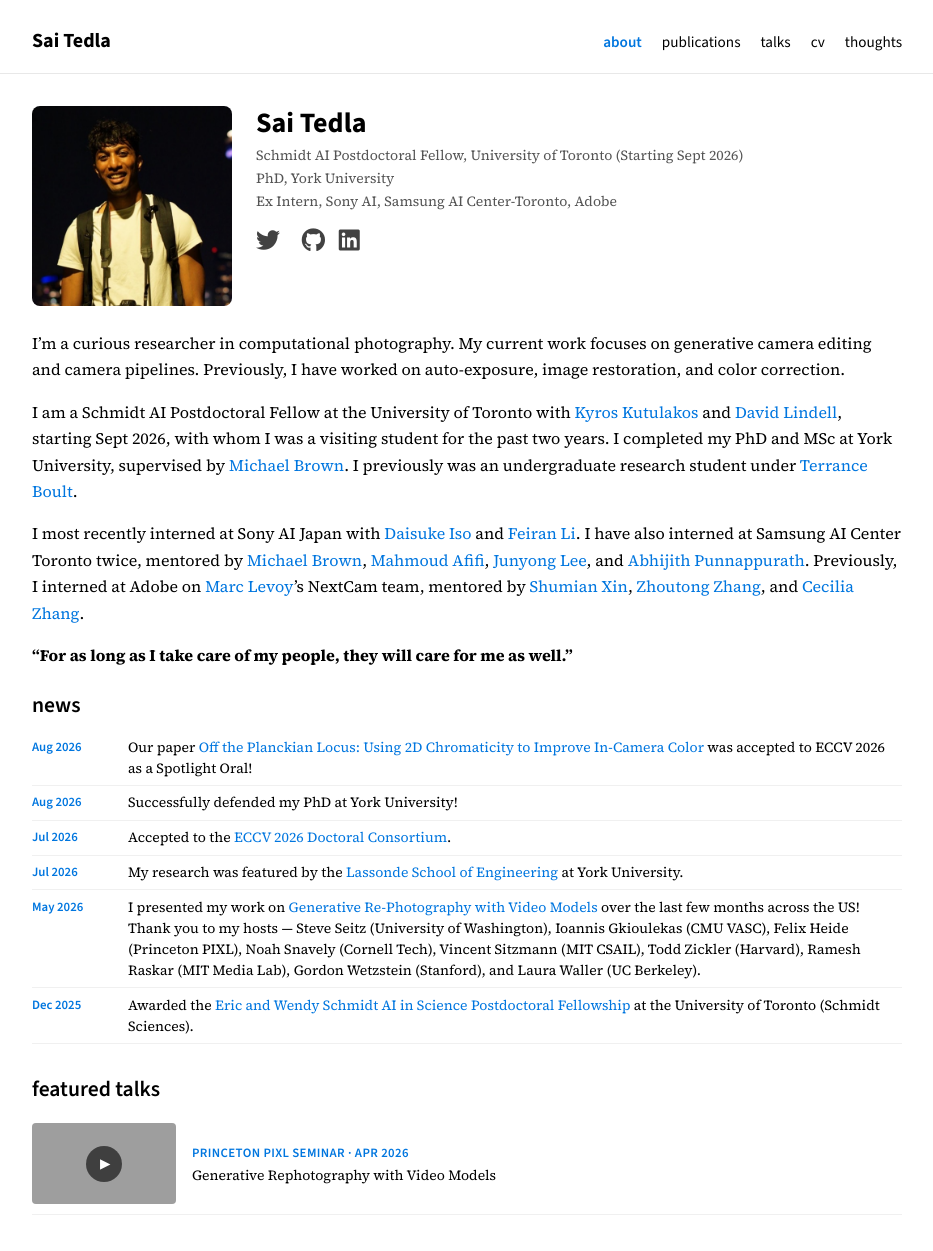
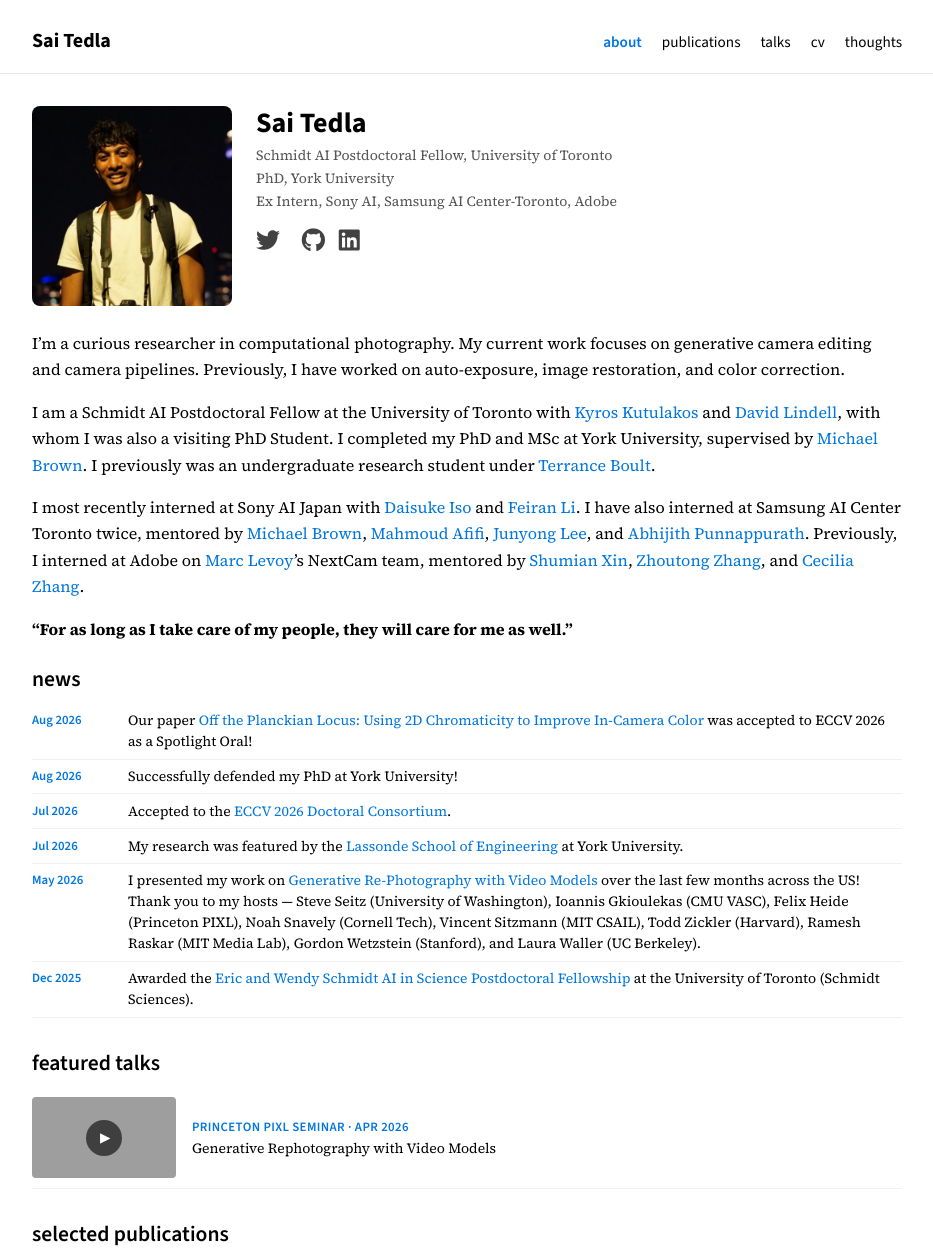
Before and after one commit to tedlasai/tedlasai.github.io, a Jekyll site: the page built from _pages/about.md, in a window 1280 px wide, cut to the strip 0-1251 px from the top of the page. Shown: the whole strip, without its empty margins (173-1106 px from the left). Built offline with Jekyll 4.4.1, drawn with Linux system fonts in a browser that asks for light colours; nearby versions of some CDN libraries; a style sheet for code colours, icons or effects is not loaded; grey boxes are pictures that could not be loaded.

Commit message:
Update about/CV for current postdoc and add Planckian code.
Co-authored-by: Cursor <cursoragent@cursor.com>

```diff
--- a/CV/selected_pub.bib
+++ b/CV/selected_pub.bib
@@ -68,7 +68,7 @@
   author={\textbf{Tedla*}, \textbf{SaiKiran} and Little*, Joshua E and Karaimer, Hakki Can and Brown, Michael S},
   journal={European Conference on Computer Vision (\pubabbr{ECCV})},
   year={2026},
-  addendum = {*Equal contribution, \pubnote{Spotlight Oral}, \href{https://ccmmlp.github.io/}{Project Page}~/~\href{https://www.youtube.com/watch?v=vRalX0D2IlI}{Video}~/~\href{https://arxiv.org/abs/2511.17133}{Paper Link}},
+  addendum = {*Equal contribution, \pubnote{Spotlight Oral}, \href{https://ccmmlp.github.io/}{Project Page}~/~\href{https://www.youtube.com/watch?v=vRalX0D2IlI}{Video}~/~\href{https://github.com/jelittle/ccm-mlp}{Code}~/~\href{https://arxiv.org/abs/2511.17133}{Paper Link}},
   presort={a},
 }
 
--- a/_bibliography/papers.bib
+++ b/_bibliography/papers.bib
@@ -23,6 +23,7 @@
   pdf={https://arxiv.org/abs/2511.17133},
   html={https://ccmmlp.github.io/},
   video={https://www.youtube.com/watch?v=vRalX0D2IlI},
+  code={https://github.com/jelittle/ccm-mlp},
   thumbnail={arxiv2025-planckian-chromaticity.png},
   equal_contribution={Tedla and Little},
   note={Spotlight Oral},
--- a/_pages/about.md
+++ b/_pages/about.md
@@ -2,7 +2,7 @@
 layout: about
 title: about
 permalink: /
-description: Schmidt AI Postdoctoral Fellow, University of Toronto (Starting Sept 2026)<br>PhD, York University<br>Ex Intern, Sony AI, Samsung AI Center-Toronto, Adobe
+description: Schmidt AI Postdoctoral Fellow, University of Toronto<br>PhD, York University<br>Ex Intern, Sony AI, Samsung AI Center-Toronto, Adobe
 
 profile:
   align: right
@@ -17,7 +17,7 @@ selected_papers: true
 
 I'm a curious researcher in computational photography. My current work focuses on generative camera editing and camera pipelines. Previously, I have worked on auto-exposure, image restoration, and color correction.
 
-I am a Schmidt AI Postdoctoral Fellow at the University of Toronto with [Kyros Kutulakos](https://www.cs.toronto.edu/~kyros/) and [David Lindell](https://www.cs.toronto.edu/~lindell/), starting Sept 2026, with whom I was a visiting student for the past two years. I completed my PhD and MSc at York University, supervised by [Michael Brown](https://www.eecs.yorku.ca/~mbrown/). I previously was an undergraduate research student under [Terrance Boult](https://vast.uccs.edu/~tboult/).
+I am a Schmidt AI Postdoctoral Fellow at the University of Toronto with [Kyros Kutulakos](https://www.cs.toronto.edu/~kyros/) and [David Lindell](https://www.cs.toronto.edu/~lindell/), with whom I was also a visiting PhD Student. I completed my PhD and MSc at York University, supervised by [Michael Brown](https://www.eecs.yorku.ca/~mbrown/). I previously was an undergraduate research student under [Terrance Boult](https://vast.uccs.edu/~tboult/).
 
 I most recently interned at Sony AI Japan with [Daisuke Iso](https://ai.sony/people/daisuke-iso) and [Feiran Li](https://www.linkedin.com/in/feiran-li-475503170/). I have also interned at Samsung AI Center Toronto twice, mentored by [Michael Brown](https://www.eecs.yorku.ca/~mbrown/), [Mahmoud Afifi](https://www.mafifi.info/), [Junyong Lee](https://junyonglee.me/), and [Abhijith Punnappurath](https://abhijithpunnappurath.github.io/). Previously, I interned at Adobe on [Marc Levoy](https://graphics.stanford.edu/~levoy/)'s NextCam team, mentored by [Shumian Xin](https://shumianxin.github.io/), [Zhoutong Zhang](https://ztzhang.info/), and [Cecilia Zhang](https://ceciliavision.github.io/).
 
```
Also changed, not shown: 2 other files.
